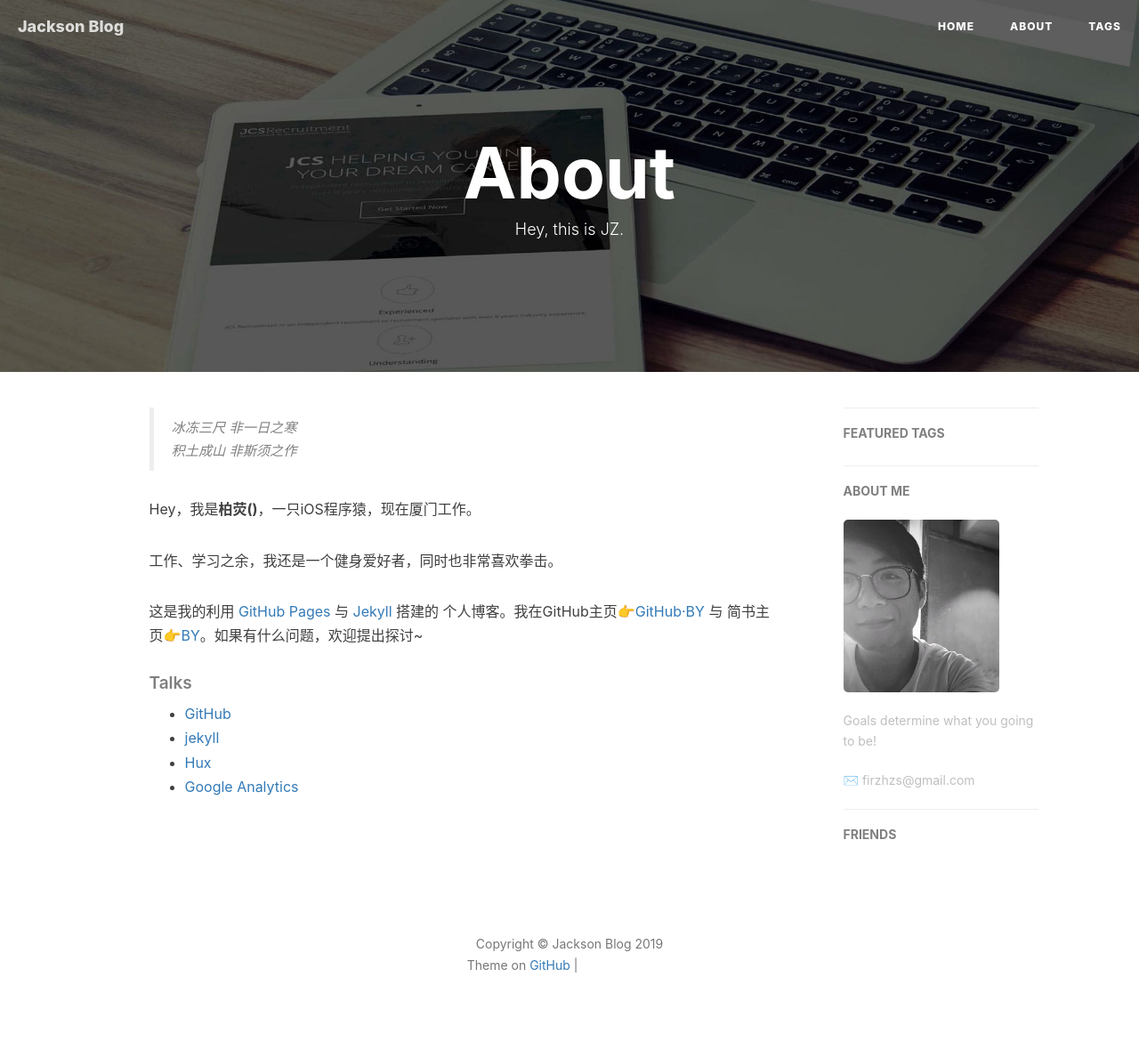
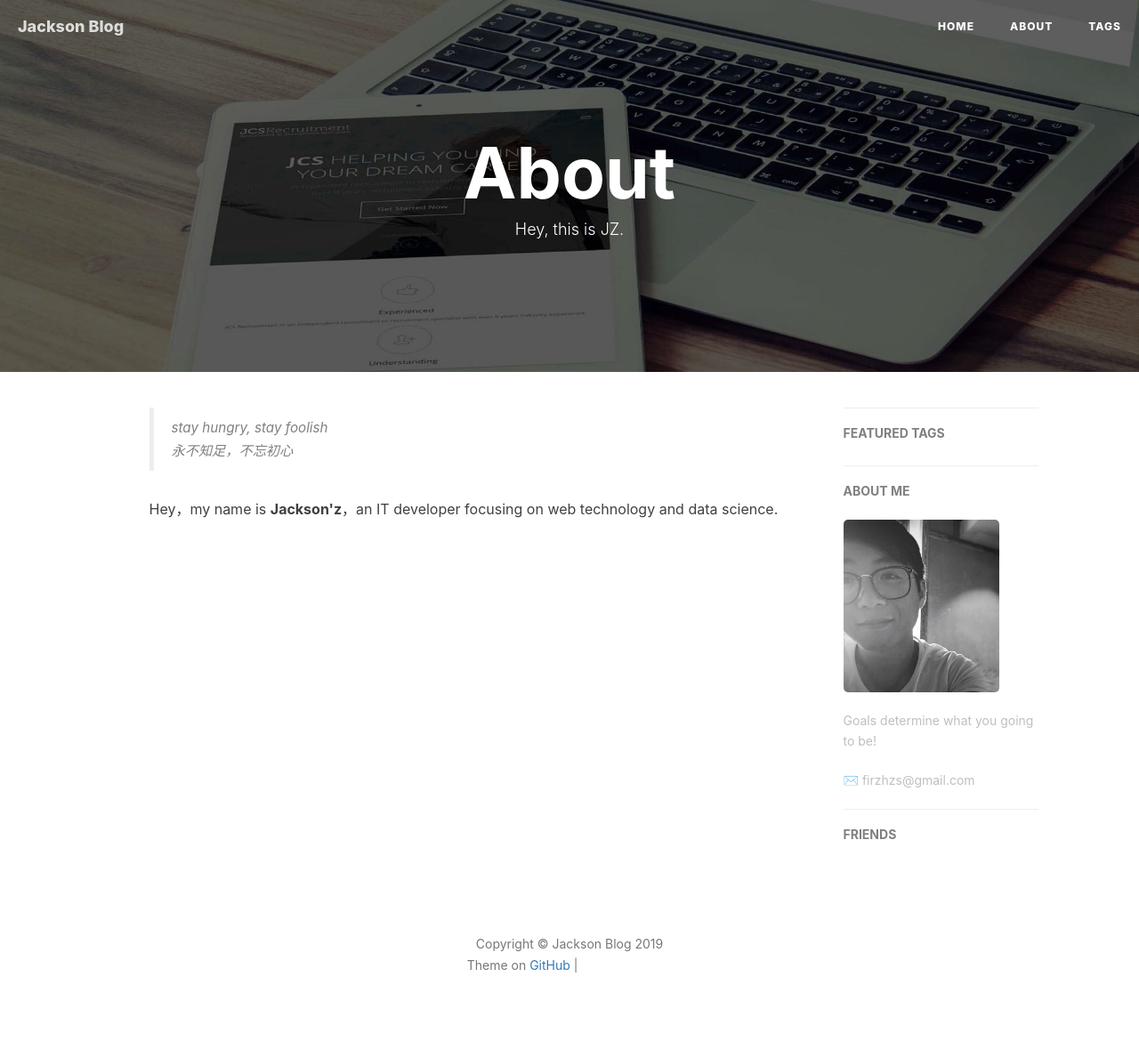
Before and after one commit to JacksonZheng/JacksonZheng.github.io, a Jekyll site: the page built from about.html, in a window 1280 px wide. Shown: the whole page at 89% size. Built offline with Jekyll 4.4.1, drawn with Linux system fonts in a browser that asks for light colours; nearby versions of some CDN libraries; comment, search, counter and statistics services are not loaded; grey boxes are pictures that could not be loaded.

Commit message:
about me

```diff
--- a/about.html
+++ b/about.html
@@ -15,25 +15,13 @@ header-img: "img/post-bg-rwd.jpg"
 <div class="zh post-container">
 
     <!--copied from markdown -->
-    <blockquote><p>冰冻三尺 非一日之寒<br>
-    积土成山 非斯须之作</p></blockquote>
+    <blockquote><p>stay hungry, stay foolish<br>
+    永不知足，不忘初心</p></blockquote>
 
-    <p>Hey，我是<strong>柏荧()</strong>，一只iOS程序猿，现在厦门工作。</p>
-
-    <p>工作、学习之余，我还是一个健身爱好者，同时也非常喜欢拳击。</p>
-
-    <p>这是我的利用 <a href="https://pages.github.com/">GitHub Pages</a> 与 <a href="http://jekyll.com.cn/">Jekyll</a> 搭建的 个人博客。我在GitHub主页<a href="https://github.com/qiubaiying">👉GitHub·BY</a> 与 简书主页<a href="https://http://www.jianshu.com/u/e71990ada2fd">👉BY</a>。如果有什么问题，欢迎提出探讨~</p>
+    <p>Hey，my name is <strong>Jackson'z</strong>，an IT developer focusing on web technology and data science.</p>
 
     <p></p>
 
-    <h5>Talks</h5>
-
-    <ul>
-        <li><a href="https://github.com">GitHub</a></li>
-        <li><a href="http://jekyll.com.cn/">jekyll</a></li>
-        <li><a href="http://huangxuan.me/">Hux</a></li>
-        <li><a href="https://analytics.google.com/analytics">Google Analytics</a></li>
-    </ul>
 </div>
 
 <!-- English Version -->
```
